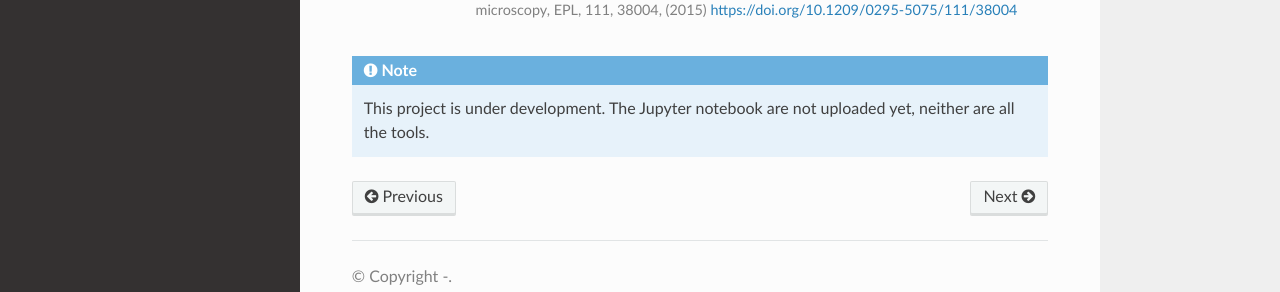
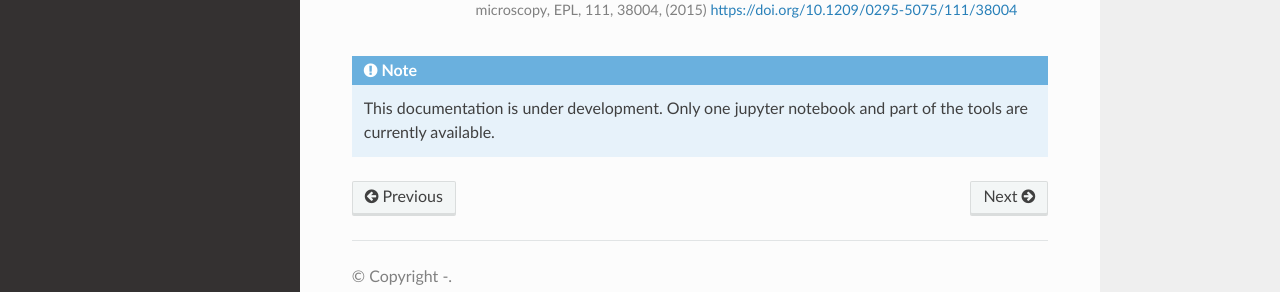
Before and after one commit to floschott/foamquant, a Sphinx documentation site: the page built from docs/source/about.rst, in a window 1280 px wide and 900 px high, scrolled down 5937 px. Shown: the part 554-846 px from the top of the window. Built offline with Sphinx 7.4.7 and the Read the Docs theme 2.0.0, drawn with Linux system fonts in a browser that asks for light colours.

Commit message:
Update about.rst

```diff
--- a/docs/source/about.rst
+++ b/docs/source/about.rst
@@ -118,4 +118,4 @@ References
 
 .. note::
 
-   This project is under development. The Jupyter notebook are not uploaded yet, neither are all the tools.
+   This documentation is under development. Only one jupyter notebook and part of the tools are currently available.
```
